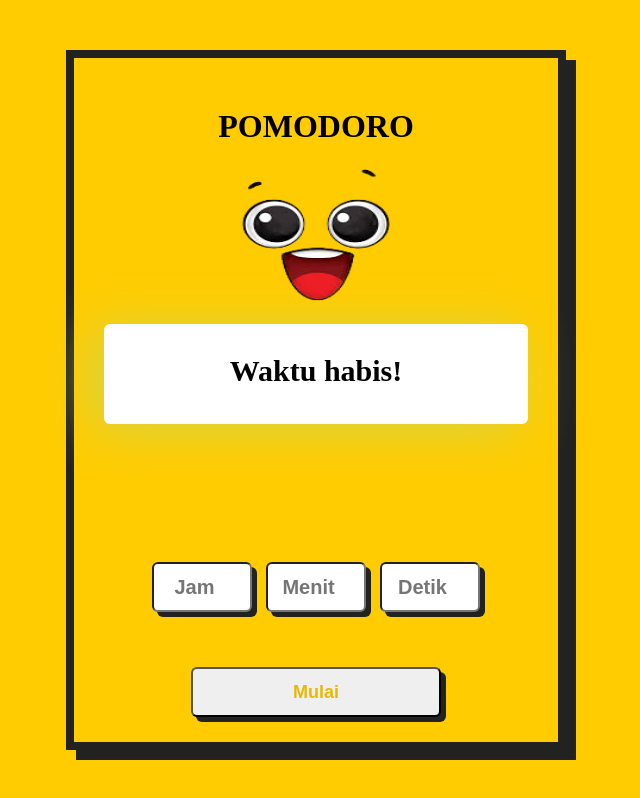
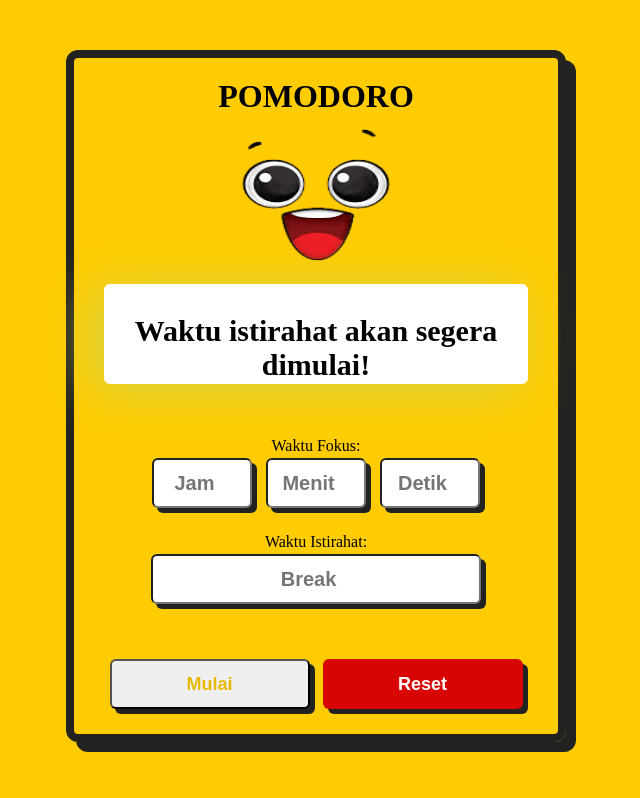
Before and after one commit to ENONGLOSKER/POMODORO-APP, a plain HTML site: page index.html in a window 1280 px wide. Both pictures are taken after a click on the button "Mulai". Shown: the whole page, without its empty margins (324-964 px from the left). Drawn offline with Linux system fonts and the light colour scheme.

Commit message:
add btn reset

```diff
--- a/index.html
+++ b/index.html
@@ -11,11 +11,20 @@
         <div class="ui" id="timer"></div>
         <br>
         <div class="input">
+            <label for="">Waktu Fokus:</label>
+            <br>
             <input type="number" id="hours" placeholder="Jam">
             <input type="number" id="minutes" placeholder="Menit">
             <input type="number" id="seconds" placeholder="Detik">
             <br>
-            <button onclick="startCountdown()">Mulai</button>
+            <label for="">Waktu Istirahat:</label>
+            <br>
+            <input type="number" id="break" placeholder="Break"><br>
+
+            <div class="btn">
+                <button onclick="startCountdown()">Mulai</button>
+                <button onclick="resetCountdown()">Reset</button>
+            </div>
         </div>
     </div>
 
@@ -34,7 +43,10 @@
             const minutes = parseInt(minutesInput.value) || 0;
             const seconds = parseInt(secondsInput.value) || 0;
 
-            const endTime = Date.now() + (hours * 3600 * 1000 + minutes * 60 * 1000 + seconds * 1000);
+            const breakTime = parseInt(document.getElementById("break").value) || 0;
+
+            const workEndTime = Date.now() + (hours * 3600 * 1000 + minutes * 60 * 1000 + seconds * 1000);
+            const breakEndTime = workEndTime + (breakTime * 60 * 1000);
 
             if (countdown) {
                 clearInterval(countdown);
@@ -42,13 +54,25 @@
 
             countdown = setInterval(function() {
                 const now = Date.now();
-                const timeRemaining = endTime - now;
 
-                if (timeRemaining <= 0) {
+                if (now >= workEndTime && now < workEndTime + 5000) {
+                    document.getElementById("timer").textContent = "Waktu istirahat akan segera dimulai!";
+                    playSound();
+                } else if (now >= workEndTime + 5000 && now < breakEndTime) {
+                    const breakTimeRemaining = breakEndTime - now;
+                    const minutesRemaining = Math.floor((breakTimeRemaining % 3600000) / 60000);
+                    const secondsRemaining = Math.floor((breakTimeRemaining % 60000) / 1000);
+
+                    document.getElementById("timer").textContent = `Istirahat: ${minutesRemaining} menit ${secondsRemaining} detik`;
+                } else if (now >= breakEndTime && now < breakEndTime + 5000) {
+                    document.getElementById("timer").textContent = "Waktu istirahat selesai!";
+                    playSound();
+                } else if (now >= breakEndTime + 5000) {
                     clearInterval(countdown);
-                    document.getElementById("timer").textContent = "Waktu habis!";
+                    document.getElementById("timer").textContent = "Lanjut berkatifitas!";
                     playSound();
                 } else {
+                    const timeRemaining = workEndTime - now;
                     const hoursRemaining = Math.floor(timeRemaining / 3600000);
                     const minutesRemaining = Math.floor((timeRemaining % 3600000) / 60000);
                     const secondsRemaining = Math.floor((timeRemaining % 60000) / 1000);
@@ -56,11 +80,20 @@
                     document.getElementById("timer").textContent = `${hoursRemaining} jam ${minutesRemaining} menit ${secondsRemaining} detik`;
                 }
             }, 1000);
-            }
+        }
 
-            function playSound() {
-                audio.play();
-            }
+        function resetCountdown() {
+            clearInterval(countdown);
+            document.getElementById("timer").textContent = "";
+            document.getElementById("hours").value = "";
+            document.getElementById("minutes").value = "";
+            document.getElementById("seconds").value = "";
+            document.getElementById("break").value = "";
+        }
+
+        function playSound() {
+            audio.play();
+        }
     </script>
 </body>
 </html>
--- a/style.css
+++ b/style.css
@@ -13,14 +13,16 @@ body{
    margin: 50px auto;
    padding: 10px;
    width: 500px;
+   border-radius: 12px;
    /* height: 100vh; */
 }
 h1{
-    margin-top: 40px;
+    margin-top: 10px;
+    margin-bottom: -50px;
 }
 img{
     margin-bottom: -140px;
-    margin-top: -50px;
+    margin-top: -10px;
     width: 200px;
     height: 280px;
 }
@@ -37,11 +39,16 @@ img{
 }
 .input{
     /* background-color: rgb(34, 37, 245); */
-    margin: 200px 10px 10px 10px;
+    margin: 100px 10px 10px 10px;
     padding: 5px;
     border: none;
 }
-.input input{
+.input label{
+    margin-top: 20px;
+    margin-bottom: -20px;
+    display: block;
+}
+.container .input input{
     box-shadow: 5px 5px rgb(34, 34, 33);
     width: 100px;
     height: 50px;
@@ -53,9 +60,12 @@ img{
     margin: 5px;
     color:rgb(249, 203, 17) ;
 }
+.container .input > input:nth-child(9){
+    width: 330px;
+}
 .input button{
     margin-top: 50px;
-    width: 250px;
+    width: 200px;
     height: 50px;
     border-radius: 6px;
     font-size: 18px;
@@ -66,6 +76,22 @@ img{
 .input button:hover{
     background-color:rgb(232, 185, 0);
     color: white;
+}
+.input .btn{
+    display: flex;
+    gap: 13px;
+    align-items: center;
+    justify-content: center;
+}
+.input .btn > button:nth-child(2){
+    background-color: rgb(216, 5, 5);
+    color: white;
+    border: none;
+}
+.input .btn > button:nth-child(2):hover{
+    background-color: rgb(255, 255, 255);
+    color: rgb(232, 185, 0);
+    border: none;
 }
 
 @media screen and (max-width: 575.98px) {
```
